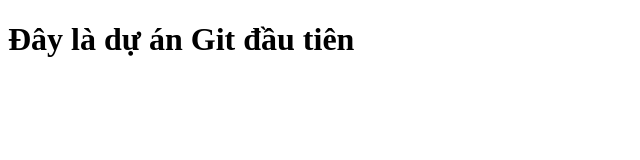
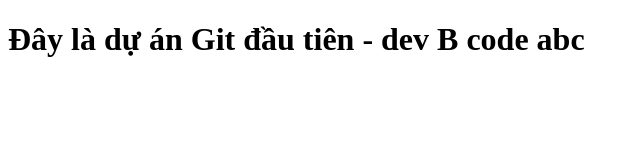
Before and after one commit to hoangdo1995/bc45.DuAnGit, a plain HTML site: page index.html in a window 1280 px wide. Shown: the whole page, without its empty margins (0-640 px from the left). Drawn offline with Linux system fonts and the light colour scheme.

Commit message:
devB-Code

```diff
--- a/index.html
+++ b/index.html
@@ -7,6 +7,6 @@
     <title>Document</title>
 </head>
 <body>
-    <h1>Đây là dự án Git đầu tiên</h1>
+    <h1>Đây là dự án Git đầu tiên - dev B code abc</h1>
 </body>
 </html>
```
